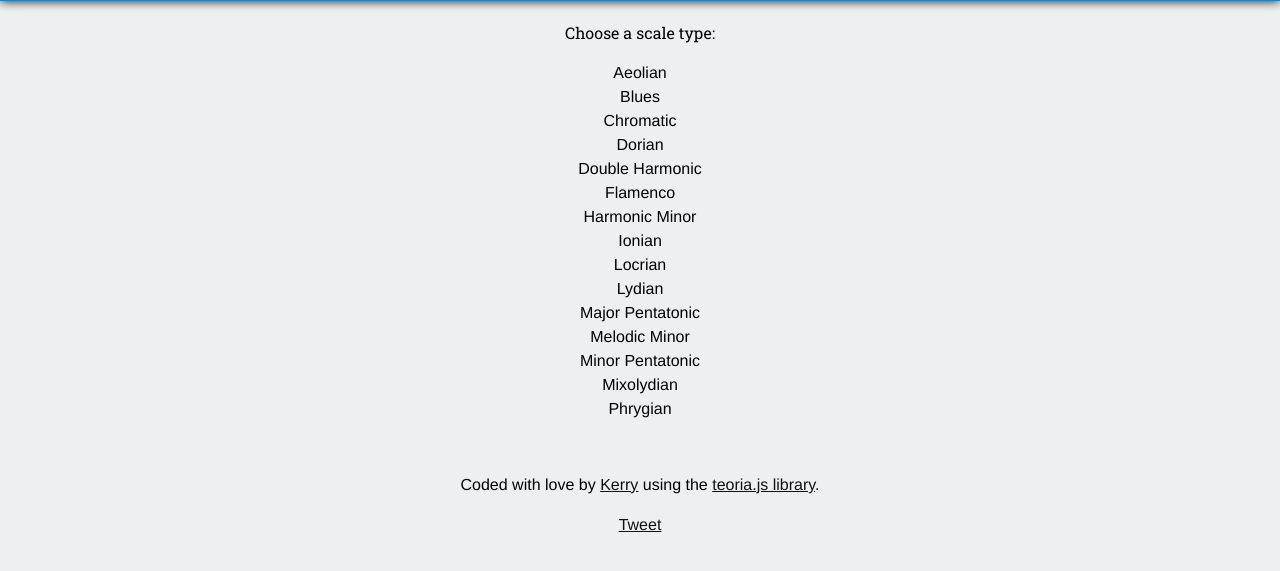
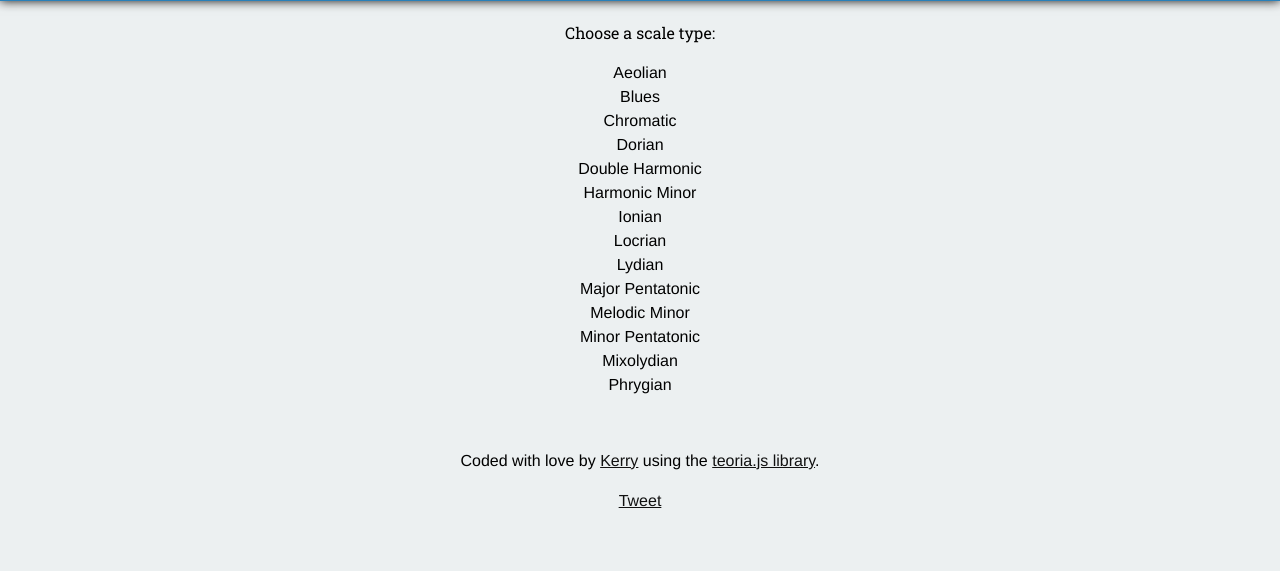
Before and after one commit to kerrywall/scales, a website: page index.html in a window 1280 px wide. Shown: the part 87-658 px from the top of the page. Drawn offline with nearby package versions, Linux system fonts and the light colour scheme.

Commit message:
removes flamenco. ole.

```diff
--- a/index.html
+++ b/index.html
@@ -20,7 +20,7 @@
 				<li class="mode" name="Chromatic" id="chromatic">Chromatic</li>
 				<li class="mode" name="Dorian" id="dorian">Dorian</li>
 				<li class="mode" name="Double Harmonic" id="doubleharmonic">Double Harmonic</li>
-				<li class="mode" name="Flamenco" id="flamenco">Flamenco</li>
+				<!--<li class="mode" name="Flamenco" id="flamenco">Flamenco</li>-->
 				<li class="mode" name="Harmonic Minor" id="harmonicminor">Harmonic Minor</li>
 				<li class="mode" name="Ionian" id="ionian">Ionian</li>
 				<li class="mode" name="Locrian" id="locrian">Locrian</li>
```
